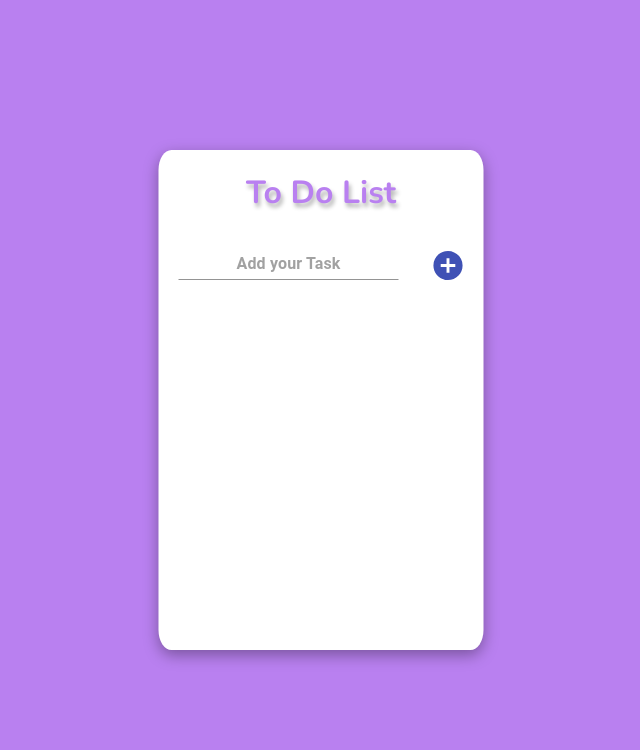
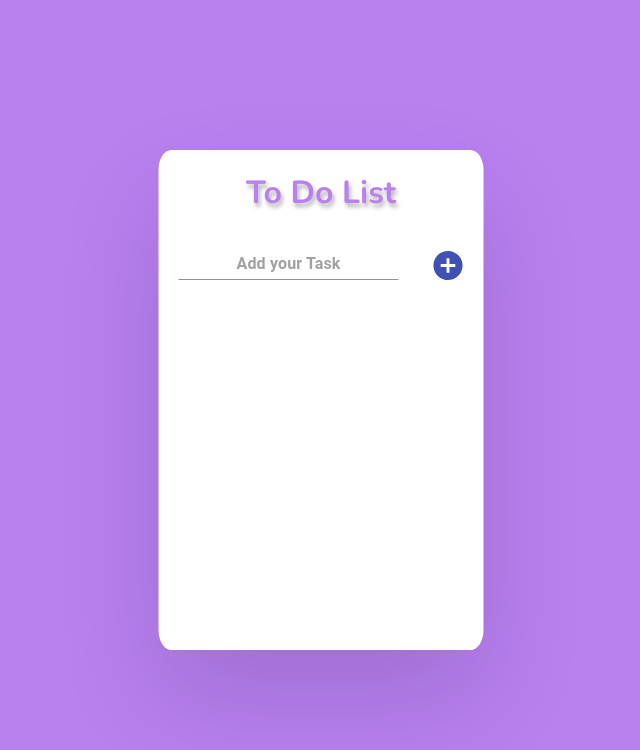
Before and after one commit to the-macson/Todo-web, a React (Create React App) app: page / in a window 1280 px wide. Shown: the top 750 px of the page, without its empty margins (319-959 px from the left). Built offline with nearby package versions, Linux system fonts and the light colour scheme.

Commit message:
remove hover effect of box

```diff
--- a/src/App.css
+++ b/src/App.css
@@ -14,12 +14,7 @@ body {
   height: 500px;
   width: 325px;
   border-radius: 4%;
-  box-shadow: rgba(0, 0, 0, 0.35) 0px 5px 15px;
-}
-
- /* add box shdow on hover effect  */
-.center:hover{
-    box-shadow: rgba(17, 12, 46, 0.15) 0px 48px 100px 0px;
+  box-shadow: rgba(17, 12, 46, 0.15) 0px 48px 100px 0px;
 }
 
 /* added CSS on H1 tag for good looking */
```
